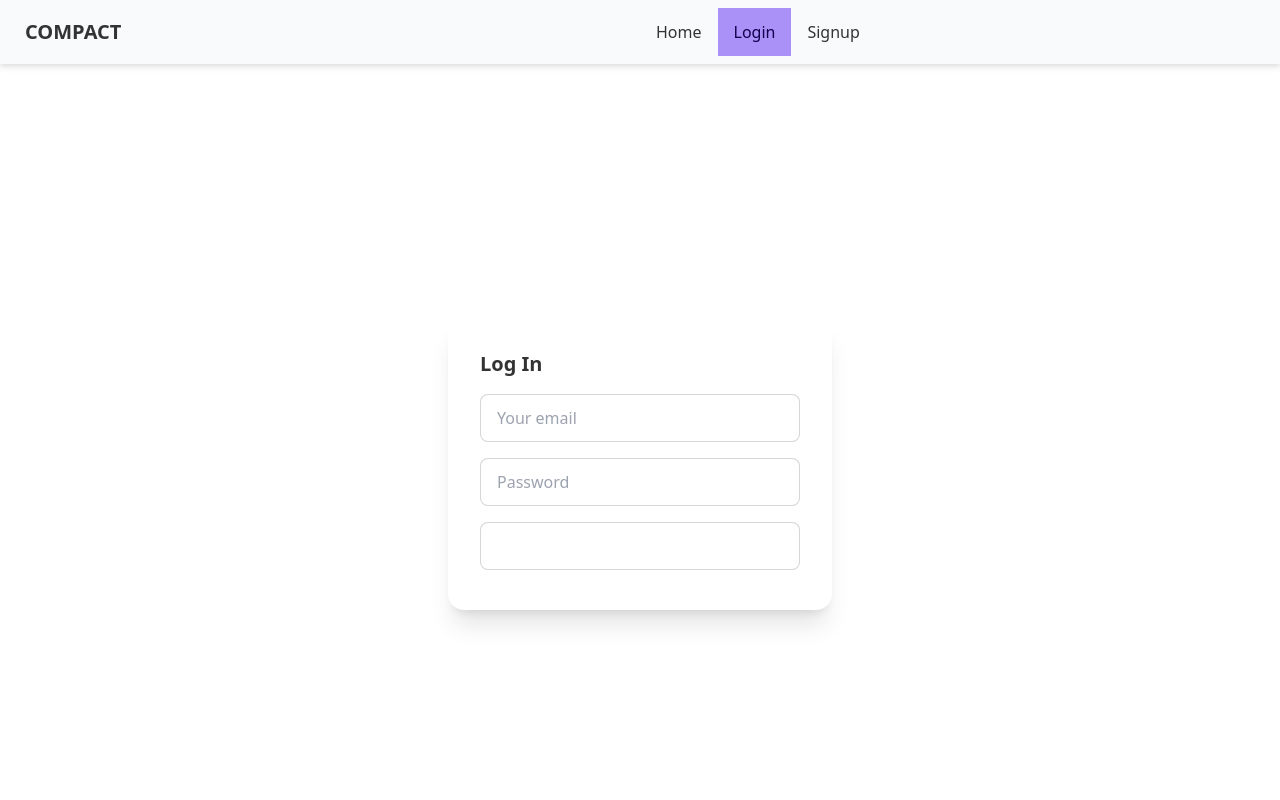
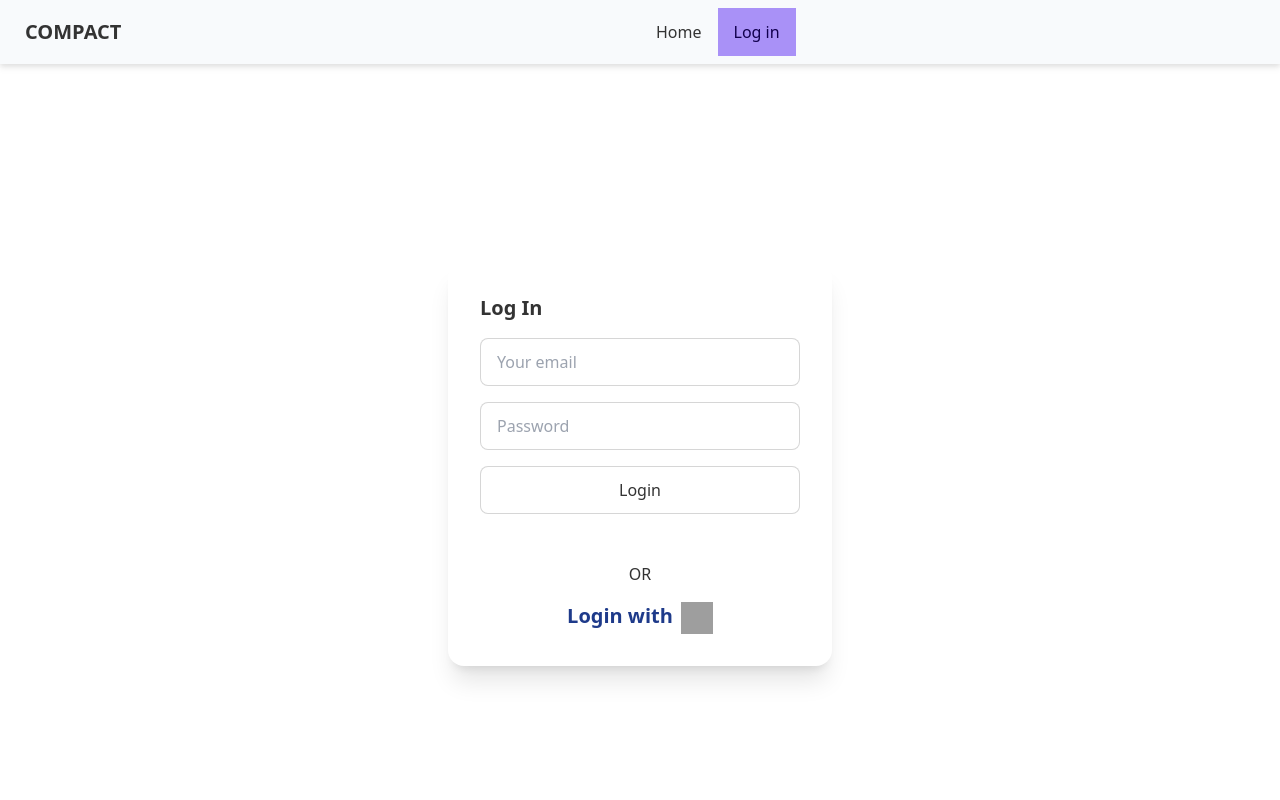
Before and after one commit to EloraBarua62/Compact-client-side, a React (Create React App) app: page /login in a window 1280 px wide. Shown: the top 800 px of the page. Built offline with nearby package versions, Linux system fonts and the light colour scheme; no server answers; grey boxes are pictures that could not be loaded.

Commit message:
protected route added

```diff
--- a/src/Account/Login/Login.js
+++ b/src/Account/Login/Login.js
@@ -1,9 +1,44 @@
 import React from 'react';
+import { useSignInWithEmailAndPassword, useSignInWithGoogle } from 'react-firebase-hooks/auth';
 import { useForm } from 'react-hook-form';
+import { useLocation, useNavigate } from 'react-router-dom';
+import auth from '../../firebase.init';
+import Loading from '../../Shared/Loading';
+import google from '../../images/GoogleIcon.ico';
 
 const Login = () => {
-    const { register, handleSubmit } = useForm();
-    const onSubmit = data => console.log(data);
+    const [
+        signInWithEmailAndPassword,
+        user,
+        loading,
+        error,
+    ] = useSignInWithEmailAndPassword(auth);
+    const [signInWithGoogle, guser, gloading, gerror] = useSignInWithGoogle(auth);
+    const { register, handleSubmit, formState: { errors } } = useForm();
+    const navigate = useNavigate();
+    const location = useLocation();
+    let from = location.state?.from?.pathname || "/";
+    let errorMessage;
+
+    // Foem submit
+    const onSubmit = data => {
+        const email = data.email
+        const password = data.password;
+        signInWithEmailAndPassword(email,password);
+    };
+
+    if(loading || gloading){
+        return <Loading></Loading>;
+    }
+
+    if(user || guser){
+        navigate(from, { replace: true });
+    }
+
+    if (error || gerror) {
+        errorMessage = <p className='text-red-600'>{error.message}</p>
+    }
+
 
     return (
         <div className='flex justify-center items-center h-screen'>
@@ -16,8 +51,11 @@ const Login = () => {
                             class="input input-bordered w-full max-w-xs my-2"
                             placeholder='Your email'
                             {...register("email", {
-                                required: true,
-                                pattern: /^[A-Za-z]+$/i
+                                required: {
+                                    value:true,
+                                    message:'Insert email'
+                                }
+
                             })
                             } />
                         <input
@@ -25,13 +63,40 @@ const Login = () => {
                             class="input input-bordered w-full max-w-xs my-2"
                             placeholder='Password'
                             {...register("password", {
-                                required: true,
-                                pattern: /^[A-Za-z]+$/i
+                                required: {
+                                    value: true,
+                                    message: 'Insert password'
+                                }
+
                             })
                             } />
 
-                        <input type="Login" class="input input-bordered w-full max-w-xs my-2" />
+                        <input type="submit" class="input input-bordered w-full max-w-xs my-2 hover:bg-black hover:text-white" value='Login'/>
+
+                        <label class="label">
+
+                            <div>
+                                {errors.email?.type === 'required' && <span class="label-text-alt text-red-600">{errors.email.message}</span>}
+
+                            </div>
+                            <div>
+                                {errors.password?.type === 'required' && <span class="label-text-alt text-red-600">{errors.password.message}</span>}
+
+                            </div>
+
+                        </label>
+                        {errorMessage}
                     </form>
+
+                    <div class="divider-vertical">OR</div>
+                    <div className='flex justify-center gap-2'>
+                        <h2 className='text-xl font-bold text-blue-900'>Login with</h2>
+                        <button onClick={() => signInWithGoogle()}>
+                            <img src={google} alt="" className='w-8 h-8' />
+                        </button>
+                    </div>
+
+
                 </div>
             </div>
 
--- a/src/Account/Signup/Signup.js
+++ b/src/Account/Signup/Signup.js
@@ -1,9 +1,10 @@
 import React, { useState } from 'react';
 import { useForm } from 'react-hook-form';
-import { useCreateUserWithEmailAndPassword } from 'react-firebase-hooks/auth';
+import { useCreateUserWithEmailAndPassword, useSignInWithGoogle } from 'react-firebase-hooks/auth';
 import auth from '../../firebase.init'
 import { toast } from 'react-toastify';
 import Loading from '../../Shared/Loading';
+import google from '../../images/GoogleIcon.ico'
 
 const Signup = () => {
     const [
@@ -13,9 +14,12 @@ const Signup = () => {
         error,
     ] = useCreateUserWithEmailAndPassword(auth,{sendEmailVerification:true});
 
+    const [signInWithGoogle, guser, gloading, gerror] = useSignInWithGoogle(auth);
+
     const [message,SetMessage] = useState('');
+    const { register, handleSubmit, formState: { errors } } = useForm();
 
-    const { register, handleSubmit, formState: { errors } } = useForm();
+
     const onSubmit = async data => {
         const email = data.email;
         const password = data.password;
@@ -32,8 +36,11 @@ const Signup = () => {
 
     };
 
-    if(loading)
+    if(loading || gloading)
         return <Loading></Loading>;
+
+    if(error || gerror)
+        SetMessage(error.message);
 
     return (
         <div className='flex justify-center items-center h-screen'>
@@ -116,6 +123,12 @@ const Signup = () => {
                             <p className='text-md font-semibold text-red-700'>{message && message}</p>
                         </div>
                     </form>
+                    <div class="divider-vertical">OR</div>
+                    <div>
+                        <button onClick={() => signInWithGoogle()}>
+                            <img src={google} alt="" className='w-10 h-10 ' />
+                        </button>
+                    </div>
                 </div>
             </div>
 
--- a/src/App.js
+++ b/src/App.js
@@ -6,6 +6,8 @@ import Home from './Pages/Home/Home';
 import Login from './Account/Login/Login'
 import Signup from './Account/Signup/Signup'
 import { ToastContainer } from 'react-toastify';
+import Purcase from './Pages/Purcase/Purcase';
+import RequireAuth from './Shared/RequireAuth/RequireAuth';
 
 function App() {
   return (
@@ -13,6 +15,11 @@ function App() {
       <Header></Header>
       <Routes>
         <Route path='/' element={<Home></Home>}></Route>
+        <Route path='/purcase' element={
+          <RequireAuth>
+            <Purcase></Purcase>
+          </RequireAuth>
+        }></Route>
         <Route path='/login' element={<Login></Login>}></Route>
         <Route path='/signup' element={<Signup></Signup>}></Route>
       </Routes>
--- /dev/null
+++ b/src/Pages/Purcase/Purcase.js
@@ -0,0 +1,11 @@
+import React from 'react';
+
+const Purcase = () => {
+    return (
+        <div>
+
+        </div>
+    );
+};
+
+export default Purcase;
--- a/src/Shared/Header/Header.js
+++ b/src/Shared/Header/Header.js
@@ -1,7 +1,30 @@
+import { signOut } from 'firebase/auth';
 import React from 'react';
-import { Link, NavLink } from 'react-router-dom';
+import { useAuthState } from 'react-firebase-hooks/auth';
+import { Link, NavLink, useNavigate } from 'react-router-dom';
+import auth from '../../firebase.init';
 
 const Header = () => {
+    const [user] = useAuthState(auth);
+    const navigate = useNavigate();
+
+    const handleLogout = () =>{
+        signOut(auth);
+        navigate('/');
+    }
+
+    const menuItems = <>
+        <li><NavLink to='/'>Home</NavLink></li>
+        <li>
+        {
+            user ?
+            <button onClick={handleLogout}>Log out</button>
+            :
+            <NavLink to='/login'>Log in</NavLink>
+        }
+        </li>
+
+    </>
     return (
         <div class="navbar bg-slate-50 drop-shadow-md sticky top-0 z-50">
             <div class="navbar-start">
@@ -10,18 +33,14 @@ const Header = () => {
                         <svg xmlns="http://www.w3.org/2000/svg" class="h-5 w-5" fill="none" viewBox="0 0 24 24" stroke="currentColor"><path stroke-linecap="round" stroke-linejoin="round" stroke-width="2" d="M4 6h16M4 12h8m-8 6h16" /></svg>
                     </label>
                     <ul tabindex="0" class="menu menu-compact dropdown-content mt-3 p-2 shadow bg-base-100 rounded-box w-52">
-                        <li><NavLink to='/'>Home</NavLink></li>
-                        <li><NavLink to='/login'>Login</NavLink></li>
-                        <li><NavLink to='/signup'>Signup</NavLink></li>
+                        {menuItems}
                     </ul>
                 </div>
                 <a class="btn btn-ghost normal-case text-xl">COMPACT</a>
             </div>
             <div class="navbar-center hidden lg:flex ">
                 <ul class="menu menu-horizontal p-0">
-                    <li><NavLink to='/'>Home</NavLink></li>
-                    <li><NavLink to='/login'>Login</NavLink></li>
-                    <li><NavLink to='/signup'>Signup</NavLink></li>
+                    {menuItems}
                 </ul>
             </div>
 
--- /dev/null
+++ b/src/Shared/RequireAuth/RequireAuth.js
@@ -0,0 +1,22 @@
+import React from 'react';
+import { useAuthState } from 'react-firebase-hooks/auth';
+import { Navigate, useLocation } from 'react-router-dom';
+import auth from '../../firebase.init';
+import Loading from '../Loading';
+
+const RequireAuth = ({ children }) => {
+    const [user, loading, error] = useAuthState(auth);
+    const location = useLocation();
+
+
+    if (loading)
+        return <Loading></Loading>
+
+    if (!user) {
+        return <Navigate to='/login' state={{ from: location }} replace></Navigate>
+    }
+
+    return children;
+};
+
+export default RequireAuth;
```
Also changed, not shown: 1 other file (tests, documents, lock files or other folders).
